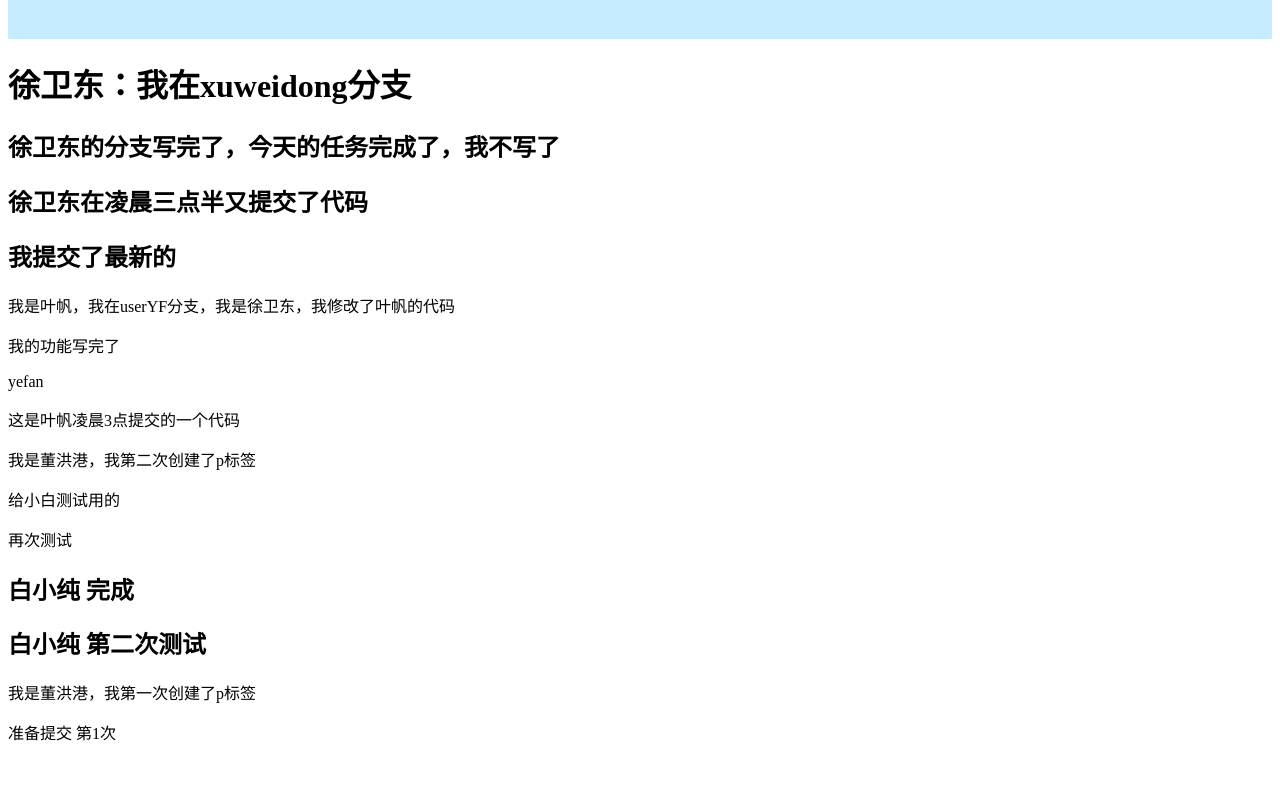
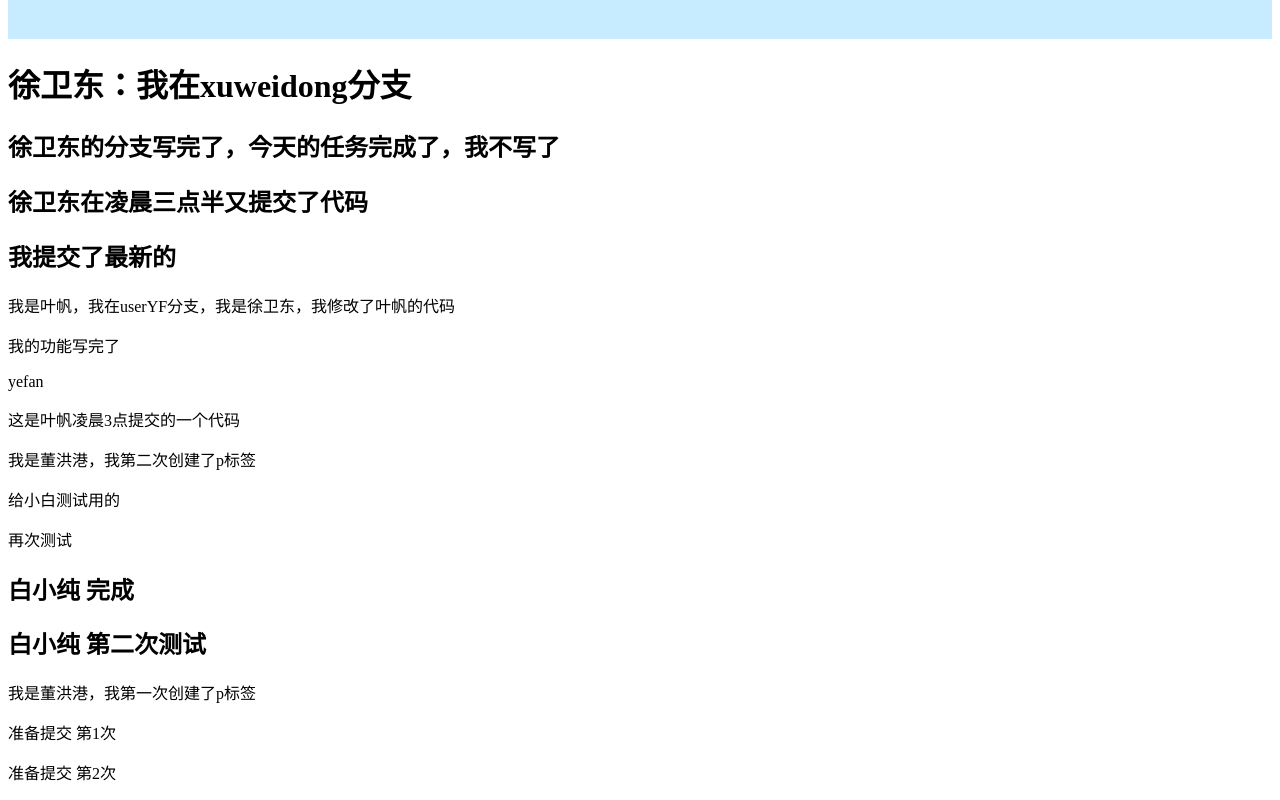
Before and after one commit to Yefannnn/TestGitMerge, a Vue app: page /#/sign in a window 1280 px wide. Shown: the part 751-1551 px from the top of the page. Before the commit the page ends 1511 px from the top, so only its background shows below. Built offline with nearby package versions, Linux system fonts and the light colour scheme; what @smallwei/avue, vue-baidu-map would draw is missing.

Commit message:
yf第2次

```diff
--- a/src/App.vue
+++ b/src/App.vue
@@ -20,6 +20,7 @@
 
     <p>我是董洪港，我第一次创建了p标签</p>
     <p>准备提交 第1次</p>
+    <p>准备提交 第2次</p>
   </div>
 </template>
 
```
